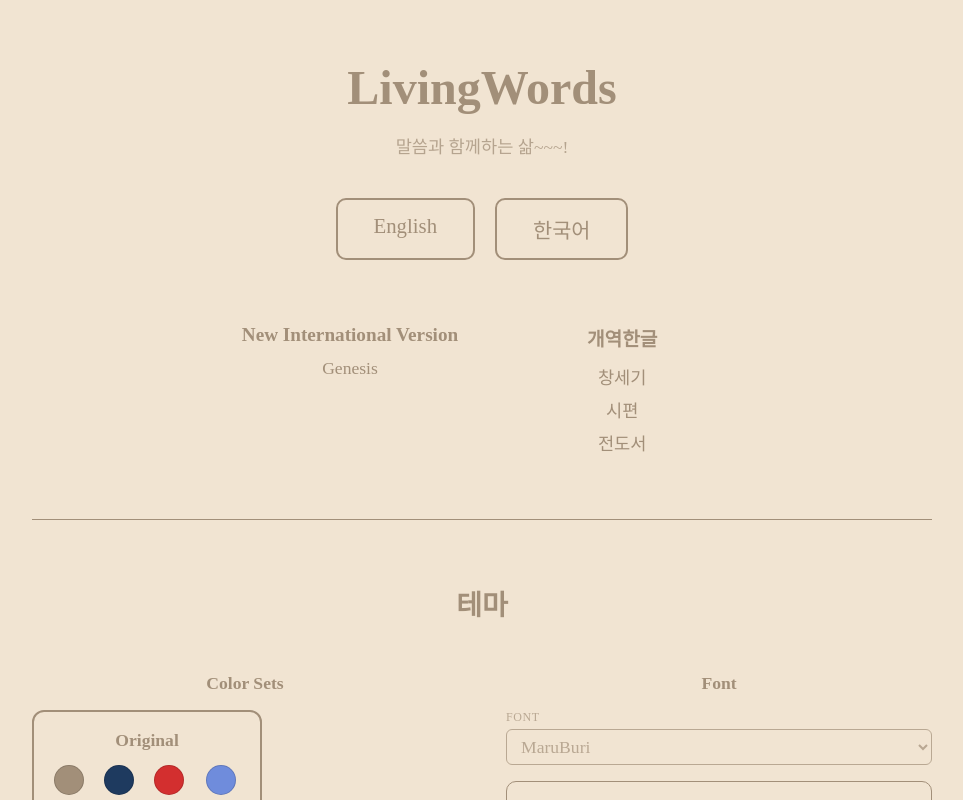
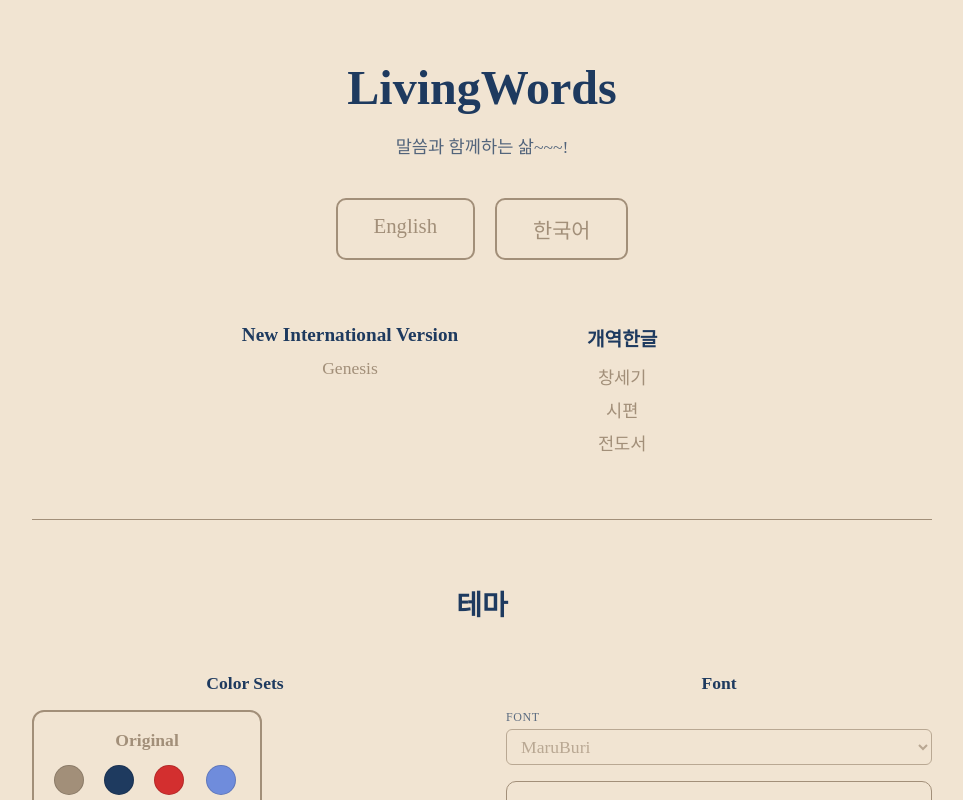
Before and after one commit to tgsech/bible, a React (Vite) app: page / in a window 1280 px wide. Shown: the top 800 px of the page, without its empty margins (158-1121 px from the left). Built offline with nearby package versions, Linux system fonts and the light colour scheme; a web font is replaced by a local one.

Commit message:
Can't see the text thing

```diff
--- a/src/index.css
+++ b/src/index.css
@@ -40,7 +40,7 @@
 
 body {
   background-color: var(--color-bg);
-  color: var(--color-text);
+  color: var(--color-correct);
 }
 
 * {
```
